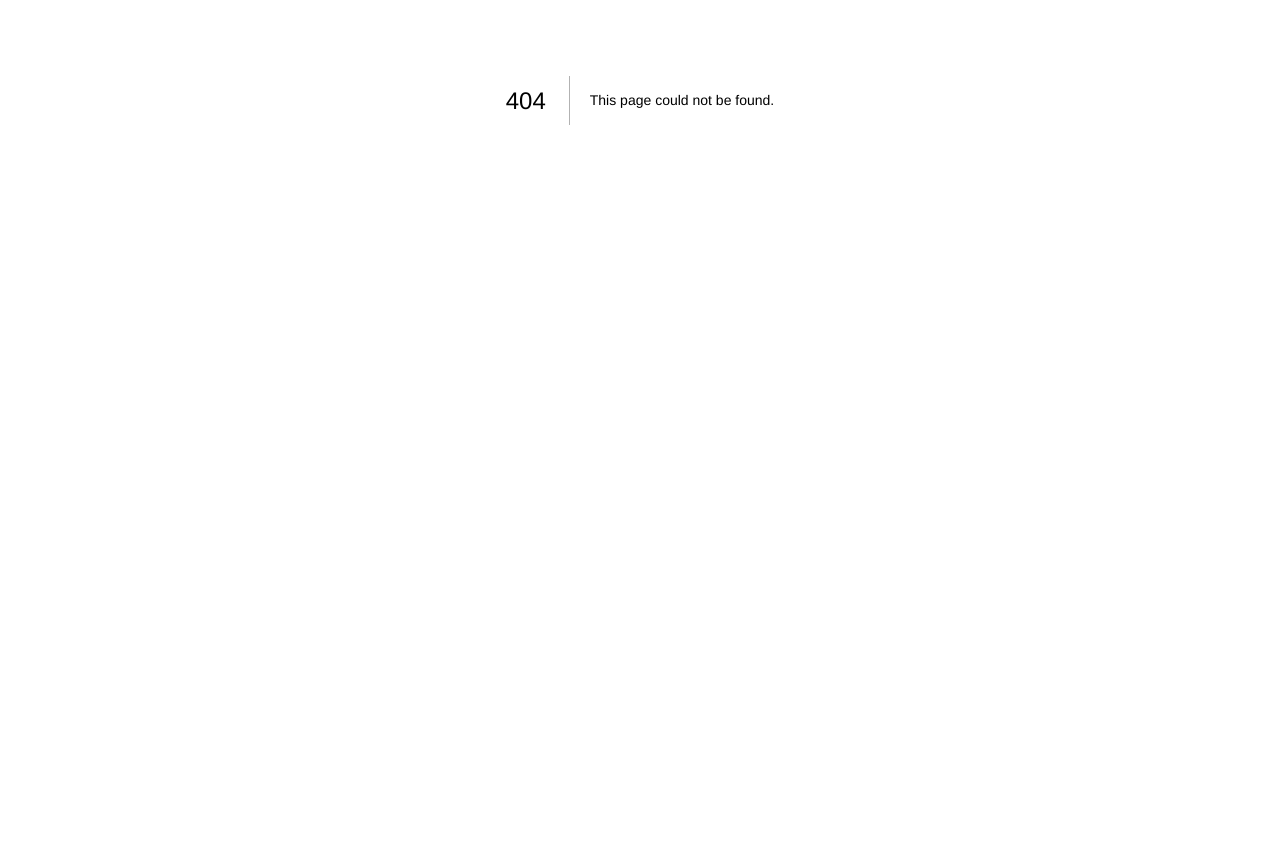
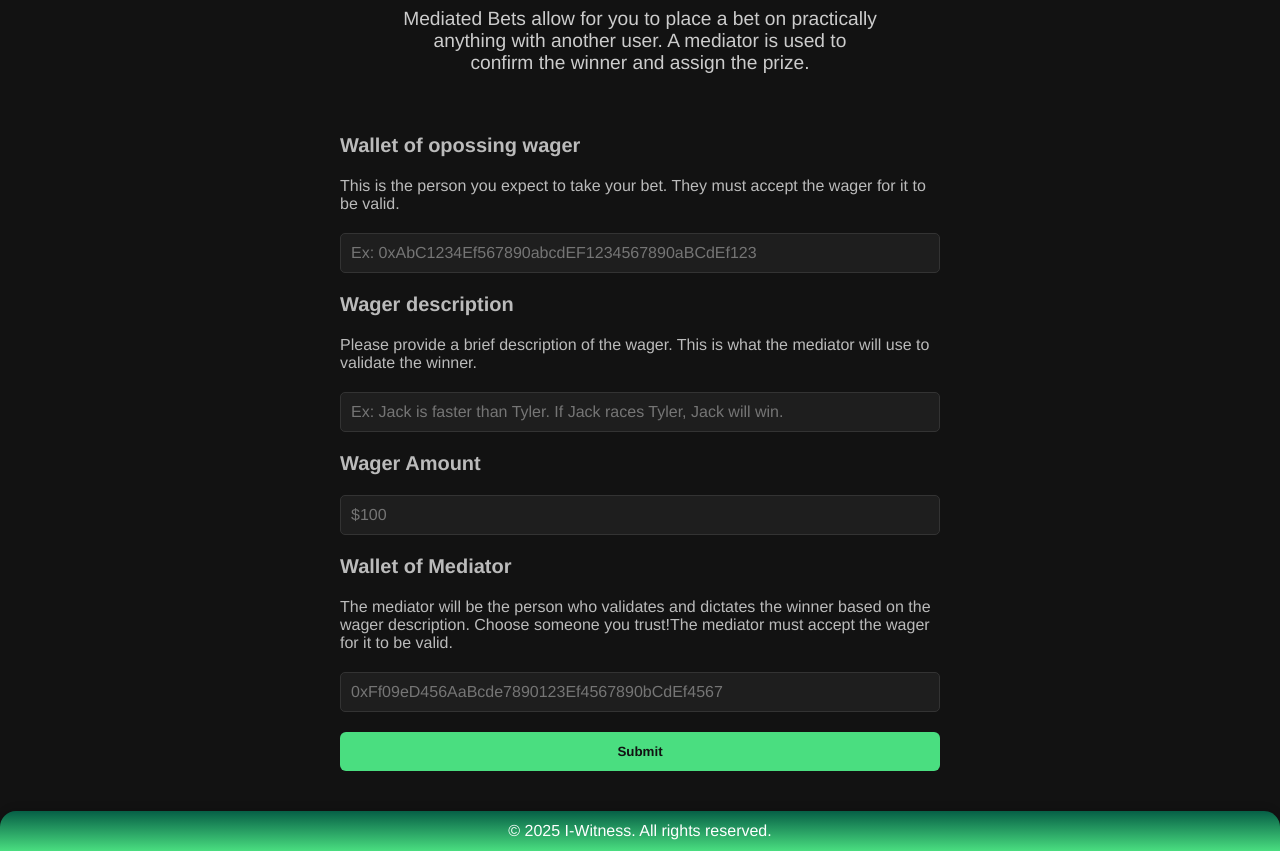
Before and after one commit to rks5920/cmpsci263_project_2, a Next.js app: page /wager in a window 1280 px wide. Before the commit this address had no page. Shown: the part 300-1151 px from the top of the page. Before the commit the page ends 800 px from the top, so only its background shows below. Built offline with nearby package versions, Linux system fonts and the light colour scheme.

Commit message:
Added a wager page

```diff
--- a/components/Dashboard/Navbar.js
+++ b/components/Dashboard/Navbar.js
@@ -9,7 +9,7 @@ function Navbar() {
   return (
     <Nav>
       <StyledLink href="/">Home</StyledLink>
-      <StyledLink href="/about">Make a Bet</StyledLink>
+      <StyledLink href="/wager">Wager</StyledLink>
       <StyledLink href="/contact">Pending</StyledLink>
     </Nav>
   );
--- /dev/null
+++ b/pages/wager.js
@@ -0,0 +1,129 @@
+import styled from 'styled-components';
+import Header from '@/components/PageComponents/Header';
+import Footer from '@/components/PageComponents/Footer';
+
+export default function InputPage() {
+  return (
+    <PageContainer>
+      <Header />
+      <MainContentWrapper>
+        <MainInnerWrapper>
+          <TextSection>
+            <h1>Enter Your Details for a Mediated Bet</h1>
+            <p>Mediated Bets allow for you to place a bet on practically anything with another user. A mediator is used to confirm the winner and assign the prize.</p>
+          </TextSection>
+          <FormContainer>
+            <StyledHeader>Wallet of opossing wager</StyledHeader>
+            <StyledLabel htmlFor="Wallet of opossing wager">This is the person you expect to take your bet. They must accept the wager for it to be valid.</StyledLabel>
+            <StyledInput id="opp" type="text" placeholder="Ex: 0xAbC1234Ef567890abcdEF1234567890aBCdEf123" />
+
+            <StyledHeader>Wager description</StyledHeader>
+            <StyledLabel htmlFor="Wager Description"> Please provide a brief description of the wager. This is what the mediator will use to validate the winner.</StyledLabel>
+            <StyledInput id="title" type="text" placeholder="Ex: Jack is faster than Tyler. If Jack races Tyler, Jack will win." />
+
+            <StyledHeader htmlFor="betAmount">Wager Amount</StyledHeader>
+            <StyledInput id="betAmount" type="number" placeholder="$100" />
+            <StyledHeader>Wallet of Mediator</StyledHeader>
+            <StyledLabel htmlFor="Wallet of Mediator">The mediator will be the person who validates and dictates the winner based on the wager description. Choose someone you trust!The mediator must accept the wager for it to be valid.</StyledLabel>
+            <StyledInput id="med" type="text" placeholder="0xFf09eD456AaBcde7890123Ef4567890bCdEf4567"/>
+
+            <StyledButton>Submit</StyledButton>
+          </FormContainer>
+        </MainInnerWrapper>
+      </MainContentWrapper>
+      <Footer />
+    </PageContainer>
+  );
+}
+
+// Styled Components
+
+
+const PageContainer = styled.div`
+  display: flex;
+  flex-direction: column;
+  min-height: 100vh;
+  background-color: #121212;
+  margin: 0;
+  padding: 0;
+`;
+
+const MainContentWrapper = styled.main`
+  flex: 1;
+  display: flex;
+  justify-content: center;
+  align-items: start;
+  background-color: #121212;
+  color: white;
+  padding: 40px 20px;
+`;
+
+const MainInnerWrapper = styled.div`
+  max-width: 600px;
+  width: 100%;
+  display: flex;
+  flex-direction: column;
+  align-items: center;
+`;
+
+const TextSection = styled.div`
+  text-align: center;
+  margin: 60px;
+
+  h1 {
+    font-size: 1.5rem;
+    margin-bottom: 20px;
+  }
+
+  p {
+    font-size: 1.2rem;
+    color: #cccccc;
+  }
+`;
+
+const FormContainer = styled.div`
+  display: flex;
+  flex-direction: column;
+  width: 100%;
+  gap: 20px;
+`;
+
+const StyledLabel = styled.label`
+  font-size: 1rem;
+  color: #bbbbbb;
+`;
+
+const StyledHeader = styled.label`
+  font-size: 1.25rem;
+  font-weight: bold;
+  color: #bbbbbb;
+`;
+
+const StyledInput = styled.input`
+  padding: 10px;
+  background-color: #1e1e1e;
+  border: 1px solid #333333;
+  border-radius: 5px;
+  color: white;
+  font-size: 1rem;
+
+  &:focus {
+    border-color: #00bfff;
+    outline: none;
+  }
+`;
+
+const StyledButton = styled.button`
+  padding: 12px;
+  background-color: #4ade80;
+  color: #121212;
+  font-weight: bold;
+  border: none;
+  border-radius: 6px;
+  cursor: pointer;
+  transition: background-color 0.2s;
+
+  &:hover {
+    background-color: #047857;
+  }
+`;
```
